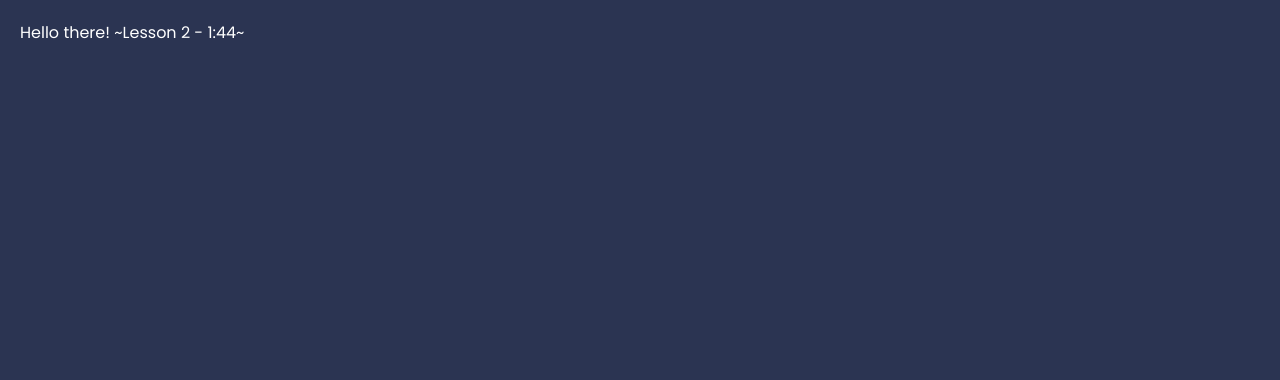
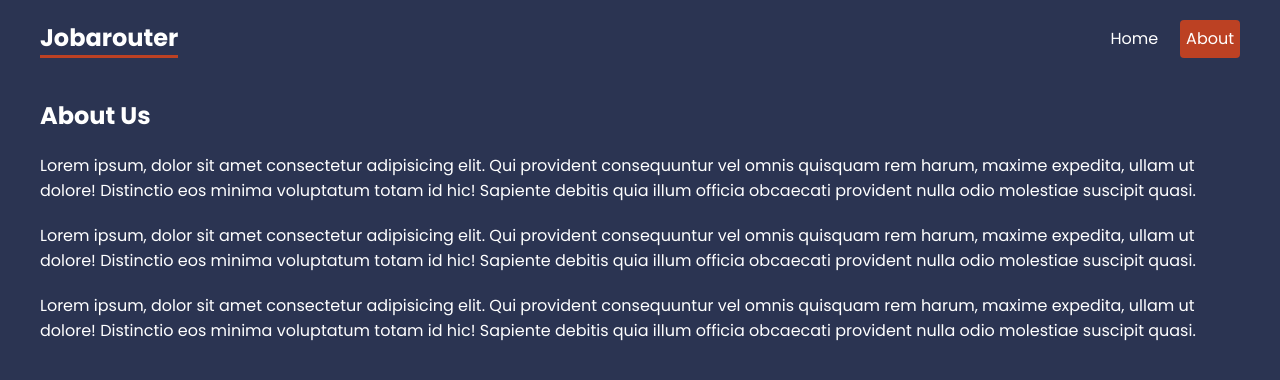
Before and after one commit to ConjecturesandRefutations/React-Router-Project, a React (Create React App) app: page /about in a window 1280 px wide. Shown: the top 380 px of the page. Built offline with nearby package versions, Linux system fonts and the light colour scheme.

Commit message:
home and about pages

```diff
--- a/src/App.js
+++ b/src/App.js
@@ -1,10 +1,26 @@
+import { BrowserRouter, Routes, Route, NavLink } from 'react-router-dom'
+
+//Pages
+import Home from './pages/Home';
+import About from './pages/About';
+
 function App() {
   return (
-    <div className="App">
-      Hello there!
-
-      ~Lesson 2 - 1:44~
-    </div>
+    <BrowserRouter>
+    <header>
+      <nav>
+        <h1>Jobarouter</h1>
+        <NavLink to="/">Home</NavLink>
+        <NavLink to="/about">About</NavLink>
+      </nav>
+    </header>
+      <main>
+        <Routes>
+          <Route index element={<Home />}/>
+          <Route path="about" element={<About />}/>
+        </Routes>
+      </main>
+    </BrowserRouter>
   );
 }
 
--- a/src/index.css
+++ b/src/index.css
@@ -27,10 +27,31 @@
 }
 
 /* navbar */
-
+header nav {
+  display: flex;
+  gap: 16px;
+  justify-content: end;
+  max-width: 1200px;
+  margin: 0 auto;
+}
+header nav h1 {
+  margin-right: auto;
+  border-bottom: 3px solid var(--primary);
+}
+header nav a{
+  text-decoration: none;
+  padding: 6px;
+  border-radius: 4px;
+}
+header nav a.active {
+  background: var(--primary);
+}
 
 /* page content */
-
+main {
+  max-width: 1200px;
+  margin: 40px auto;
+}
 
 /* help layout */
 
--- /dev/null
+++ b/src/pages/About.js
@@ -0,0 +1,10 @@
+export default function About() {
+    return (
+      <div className="about">
+        <h2>About Us</h2>
+        <p>Lorem ipsum, dolor sit amet consectetur adipisicing elit. Qui provident consequuntur vel omnis quisquam rem harum, maxime expedita, ullam ut dolore! Distinctio eos minima voluptatum totam id hic! Sapiente debitis quia illum officia obcaecati provident nulla odio molestiae suscipit quasi.</p>
+        <p>Lorem ipsum, dolor sit amet consectetur adipisicing elit. Qui provident consequuntur vel omnis quisquam rem harum, maxime expedita, ullam ut dolore! Distinctio eos minima voluptatum totam id hic! Sapiente debitis quia illum officia obcaecati provident nulla odio molestiae suscipit quasi.</p>
+        <p>Lorem ipsum, dolor sit amet consectetur adipisicing elit. Qui provident consequuntur vel omnis quisquam rem harum, maxime expedita, ullam ut dolore! Distinctio eos minima voluptatum totam id hic! Sapiente debitis quia illum officia obcaecati provident nulla odio molestiae suscipit quasi.</p>
+      </div>
+    )
+  }
--- /dev/null
+++ b/src/pages/Home.js
@@ -0,0 +1,10 @@
+export default function Home() {
+    return (
+      <div className="home">
+        <h2>Welcome</h2>
+        <p>Lorem ipsum dolor sit amet consectetur adipisicing elit. Rerum dolor assumenda, itaque nesciunt alias voluptatum nobis blanditiis eos officiis aperiam earum eum vel quas odio optio, distinctio ab sunt unde incidunt ipsum omnis amet magnam accusantium aut! Excepturi, cupiditate iusto!</p>
+        <p>Lorem ipsum dolor sit, amet consectetur adipisicing elit. Necessitatibus veniam ducimus eligendi nihil, cumque ab eveniet modi architecto quidem, non odit saepe facere voluptas esse mollitia illo fuga exercitationem id dicta iusto eaque numquam quaerat ad! Fugit velit beatae laudantium.</p>
+        <p>Lorem ipsum dolor sit, amet consectetur adipisicing elit. Necessitatibus veniam ducimus eligendi nihil, cumque ab eveniet modi architecto quidem, non odit saepe facere voluptas esse mollitia illo fuga exercitationem id dicta iusto eaque numquam quaerat ad! Fugit velit beatae laudantium.</p>
+      </div>
+    )
+  }
```
